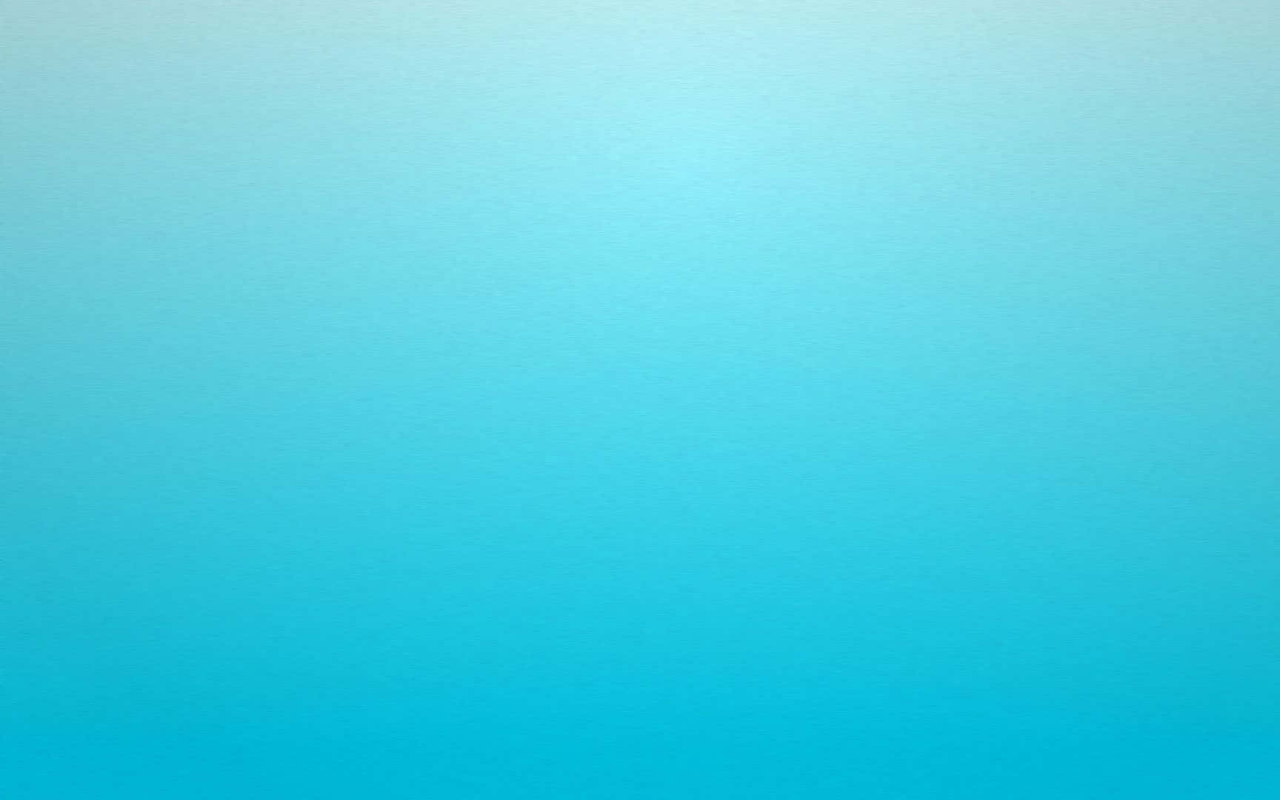
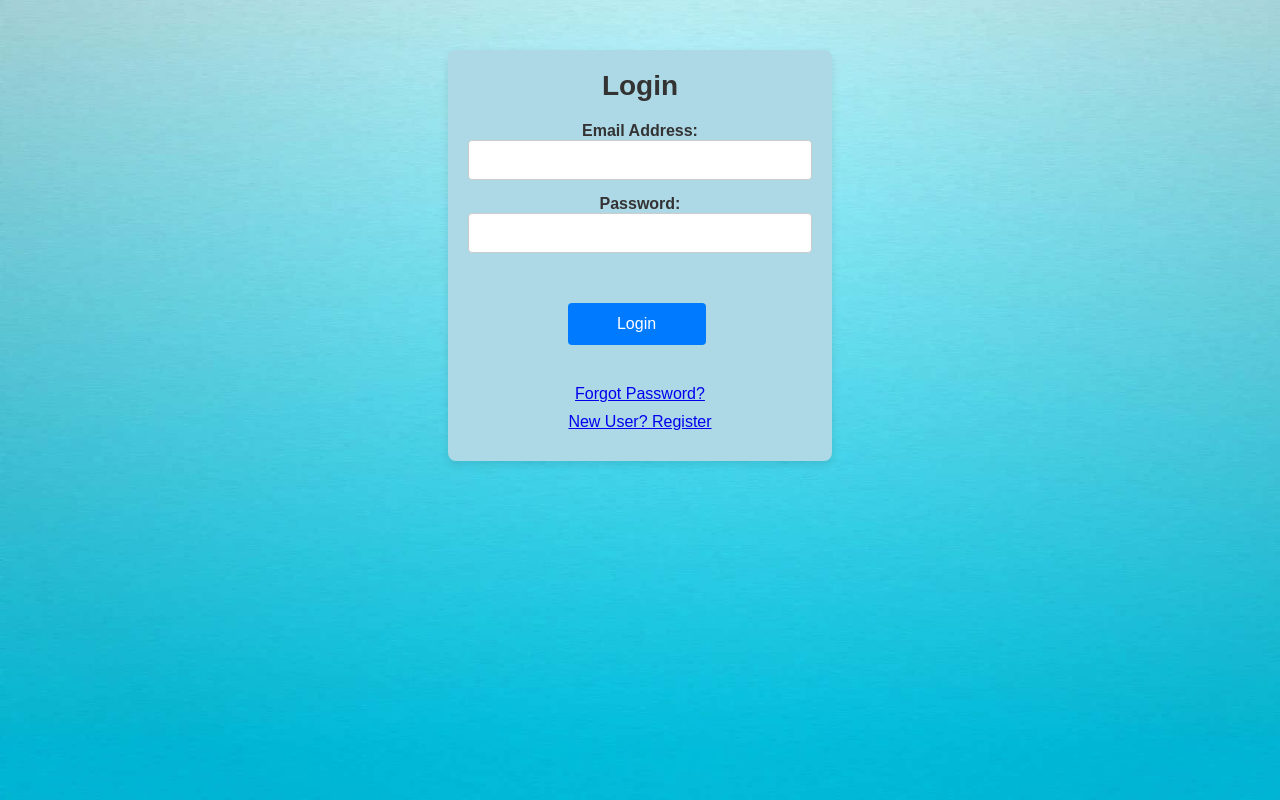
Before and after one commit to ritesh10-codes/MGMT_FRONTEND, a React (Create React App) app: page / in a window 1280 px wide. Before the commit this address had no page. Built offline with nearby package versions, Linux system fonts and the light colour scheme.

Commit message:
routing changes

```diff
--- a/src/App.js
+++ b/src/App.js
@@ -15,7 +15,7 @@
     <Router>
     <Routes>  {/* Define the Routes */}
     {/* <Route path="/" element={<Home />} />  Home Page */}
-    <Route path="/login" element={<Login />} />  {/* Registration Page */}
+    <Route path="/" element={<Login />} />  {/* Registration Page */}
     <Route path="/register" element={<RegistrationForm />} />  {/* Registration Page */}
     <Route path="/password" element={<PasswordChangeForm />} />  {/* Password change  Page */}
     <Route path="/dashboard" element={<UserDashboard />} />  {/* Password change  Page */}
```
